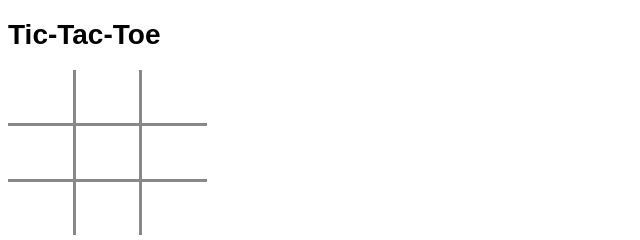
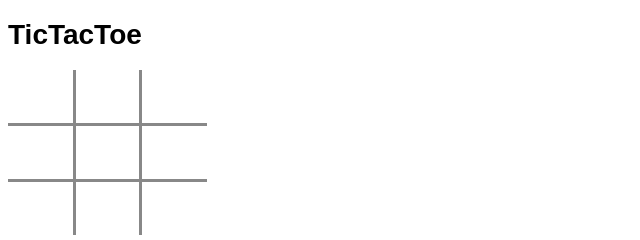
Before and after one commit to Jui244/TicTacToe, a plain HTML site: page TicTacToe1/WebContent/TicTacToe.html in a window 1280 px wide. Shown: the top 240 px of the page, 0-640 px from the left. Drawn offline with Linux system fonts and the light colour scheme.

Commit message:
name change

```diff
--- a/TicTacToe1/WebContent/TicTacToe.html
+++ b/TicTacToe1/WebContent/TicTacToe.html
@@ -7,7 +7,7 @@
 </head>
 
 <body>
-  <h1>Tic-Tac-Toe</h1>
+  <h1>TicTacToe</h1>
   <table>
     <tr>
       <td id="cell0">&nbsp;</td>
```
